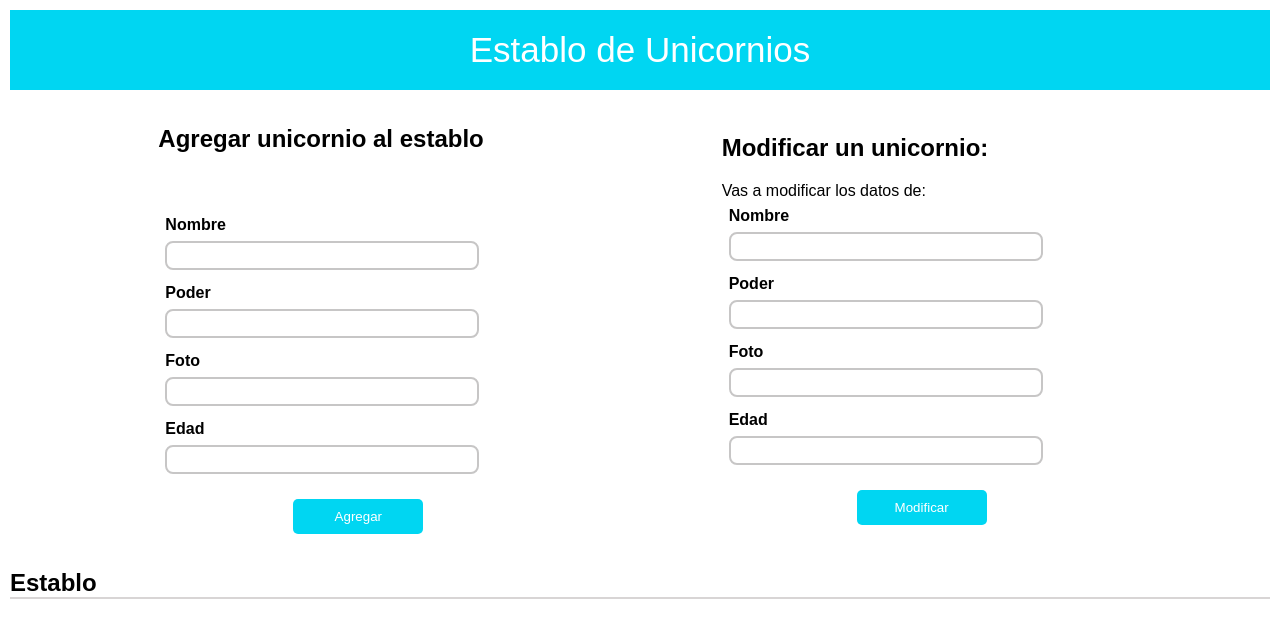
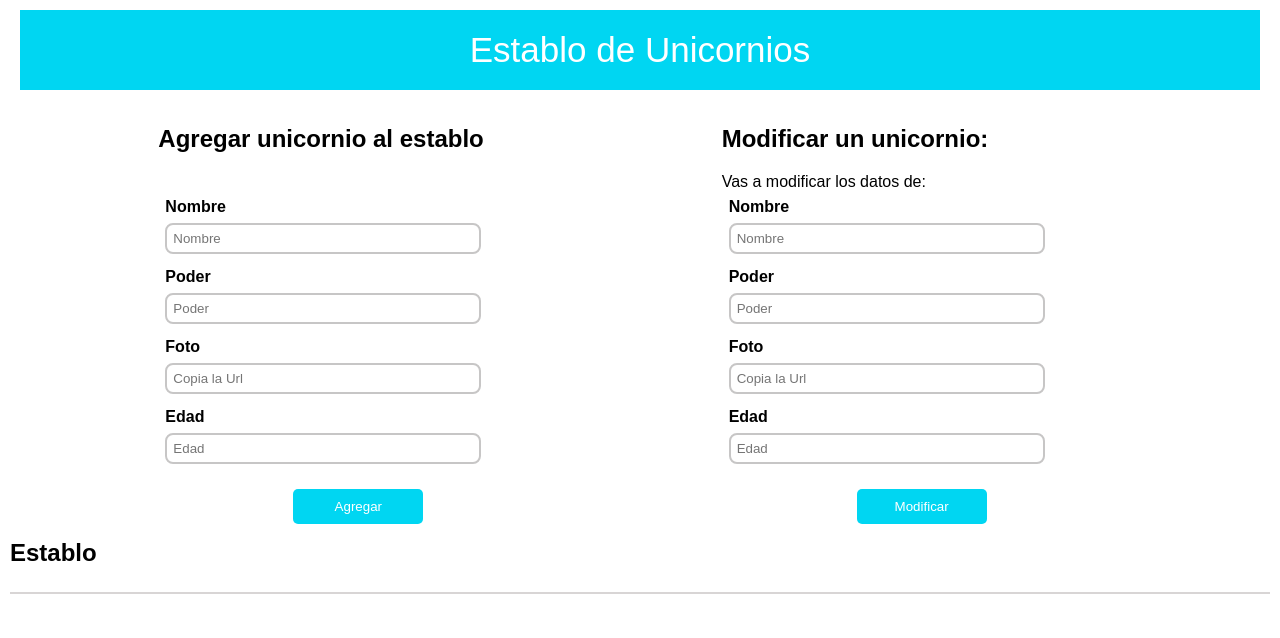
Before and after one commit to benildacoari/unicorn-page, a PHP site: page / in a window 1280 px wide. Shown: the top 638 px of the page. Run offline with PHP 8.4, Linux system fonts and the light colour scheme.

Commit message:
Modificaciones en los estilos

```diff
--- a/index.html
+++ b/index.html
@@ -17,23 +17,26 @@
 
         <div id="contenedorMenu">
             <div id="agregar">
-                <h2>Agregar unicornio al establo</h2></br></br>
+                <h2>Agregar unicornio al establo</h2>
+                <div id="nombreUni">
+                    <p class="texto2"></p> <p id="" class="texto2"></p>
+                </div>
                 <form>
                     <div class="formElement">
                         <label>Nombre </label></br>
-                        <input id="nombre" type="text">
+                        <input id="nombre" type="text" placeholder="Nombre">
                     </div>
                     <div class="formElement">
                         <label>Poder </label></br>
-                        <input id="poder" type="text">
+                        <input id="poder" type="text" placeholder="Poder">
                     </div>
                     <div class="formElement">
                         <label>Foto </label></br>
-                        <input id="foto" type="text"></br>
+                        <input id="foto" type="text" placeholder="Copia la Url"></br>
                     </div>
                     <div class="formElement">
                         <label>Edad </label> </br>
-                        <input id="edad" type="text"></br></br>
+                        <input id="edad" type="text" placeholder="Edad"></br></br>
                     </div>
                     <button id="btn" type="button">Agregar</button>
                 </form>
@@ -47,19 +50,19 @@
                 <form>
                     <div class="formElement">
                         <label>Nombre </label> </br>
-                        <input id="actualizarNombre" type="text"></br>
+                        <input id="actualizarNombre" type="text" placeholder="Nombre"></br>
                     </div>
                     <div class="formElement">
                         <label>Poder </label> </br>
-                        <input id="actualizarPoder" type="text"></br>
+                        <input id="actualizarPoder" type="text" placeholder="Poder"></br>
                     </div>
                     <div class="formElement">
                         <label>Foto </label> </br>
-                        <input id="actualizarFoto" type="text"></br>
+                        <input id="actualizarFoto" type="text" placeholder="Copia la Url"></br>
                     </div>
                     <div class="formElement">
                         <label>Edad </label> </br>
-                        <input id="actualizarEdad" type="text"></br></br>
+                        <input id="actualizarEdad" type="text" placeholder="Edad"></br></br>
                     </div>
                     <button id="btnModificar" type="button">Modificar</button>
                 </form>
--- a/main.js
+++ b/main.js
@@ -78,7 +78,6 @@
     function verResultados(result){
         nameUnicornio.innerHTML = result.name;
         idGlobalModificar = result._id;
-
     }
 
     const urlBase = "https://unicorns-api.herokuapp.com/api/v1/unicorns/";
--- a/style.css
+++ b/style.css
@@ -28,7 +28,8 @@
 
 #establo{
     border-bottom: 2px solid rgb(216, 213, 213);
-    margin-bottom: 0;
+    padding-bottom: 25px;
+    margin: 0px;
 }
 
 .formElement{
@@ -44,7 +45,7 @@
     margin-top: 7px;
     border-radius: 8px;
     border: 2px solid rgb(199, 198, 198);
-    padding: 5px;
+    padding: 6px;
     width: 300px;
 }
 
@@ -66,14 +67,12 @@
     background-color: rgb(255, 255, 255);
     position:sticky;
     top: 0px;
-    margin-bottom: 0;
 }
 
 .card{
     display: inline-flex;
     margin: 5px;
     padding: 0px;
-    /* border: 1px solid; */
     height: 200px;
     box-shadow: 4px 4px 16px 2px rgba(0, 0, 0, 0.2);
     border-radius: 10px;
@@ -124,10 +123,13 @@
 }
 
 #titulo{
+    justify-content: center;
+    width: 1200px;
     color: white;
     font-size: 35px;
     text-align: center;
     padding: 20px;
+    margin: auto;
 }
 
 #btn, #btnModificar{
```
